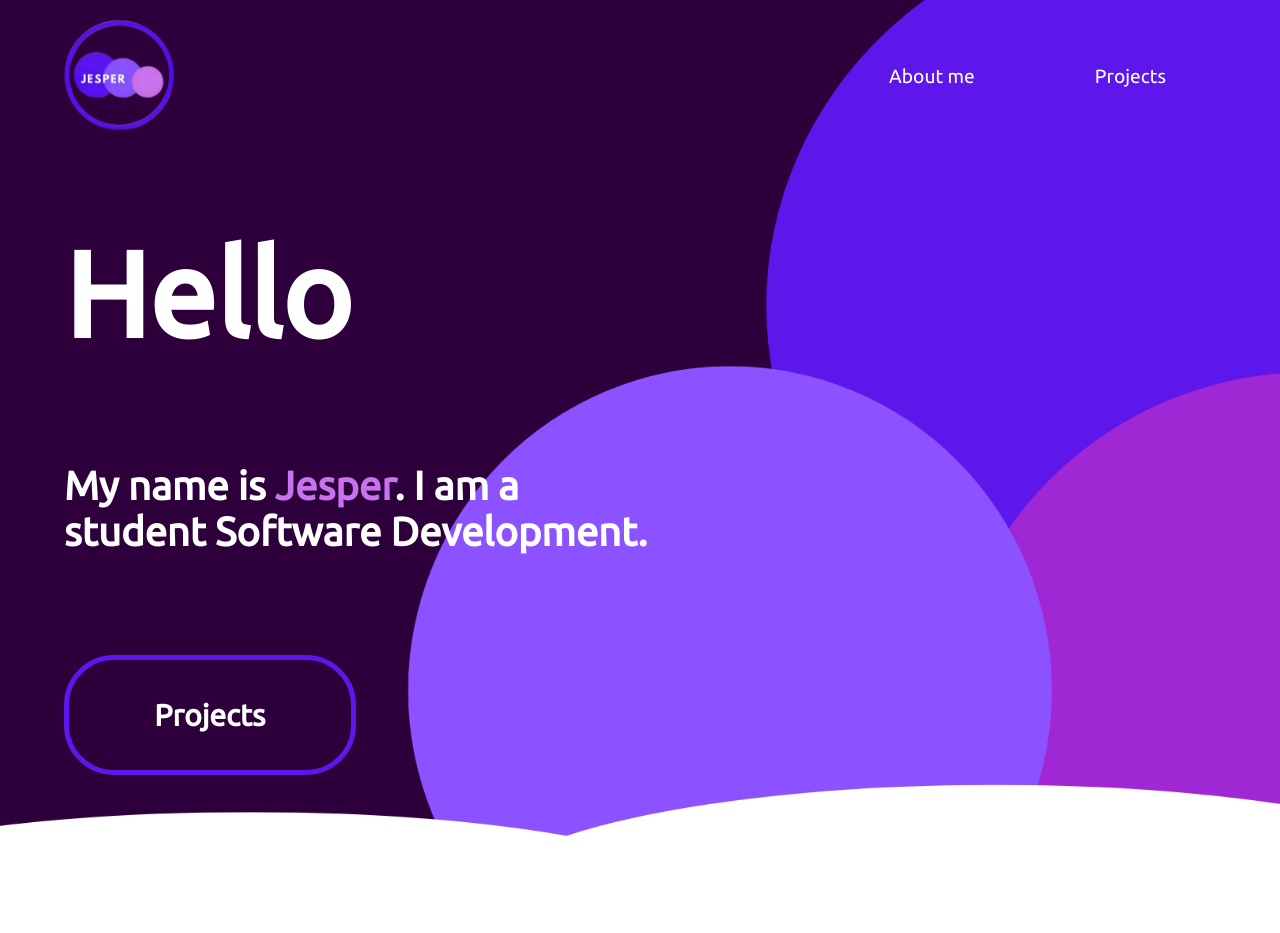
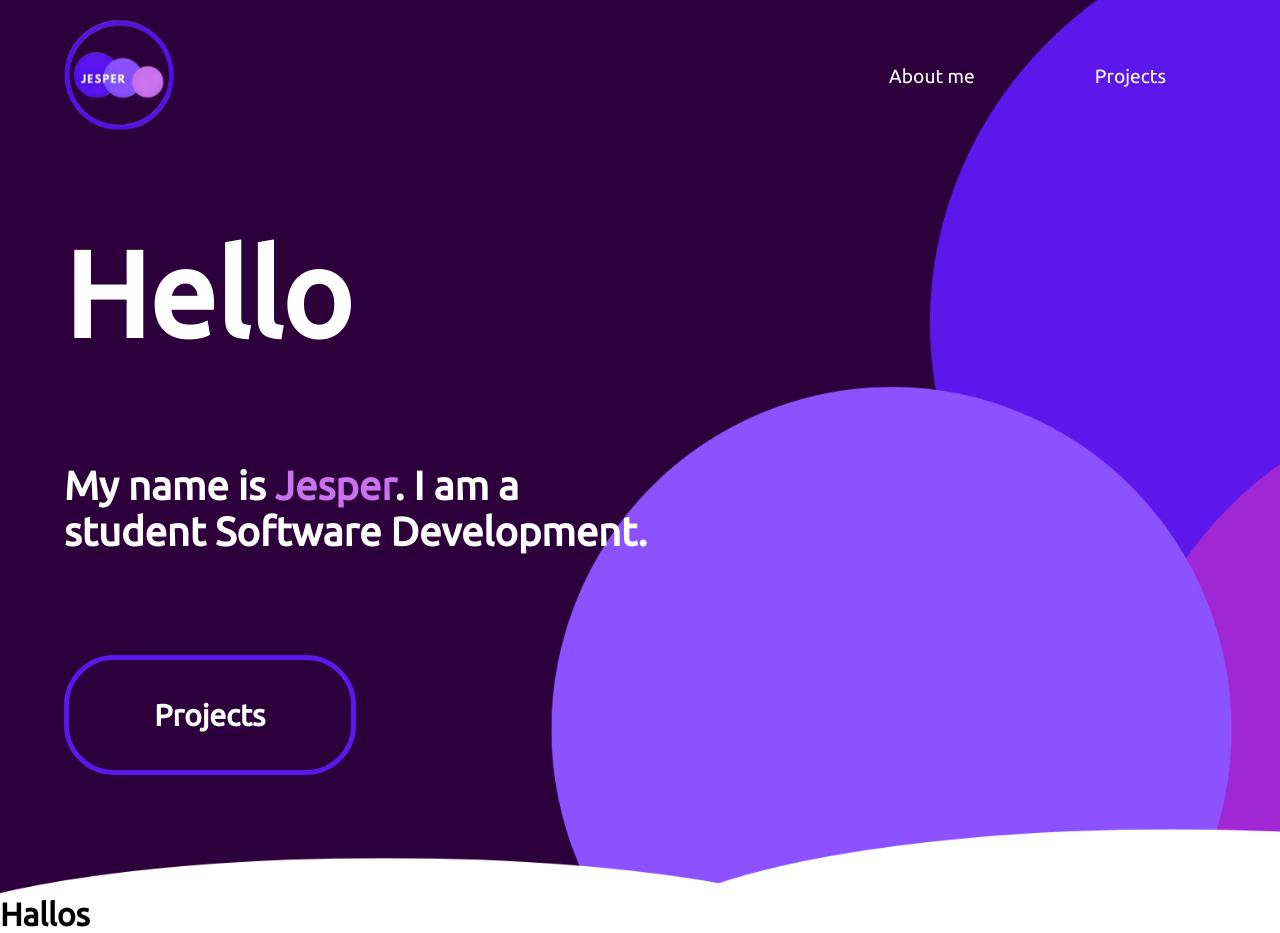
Before and after one commit to JespervanVeen/Portfolio, a React (Create React App) app in the folder portfolio/: page / in a window 1280 px wide. Before the commit the page ends 848 px from the top, so only its background shows below. Built offline with nearby package versions, Linux system fonts and the light colour scheme.

Commit message:
push thuis pc

```diff
--- a/portfolio/src/App.js
+++ b/portfolio/src/App.js
@@ -1,11 +1,15 @@
 import Nav from './components/Nav'
 import Main from './components/Main'
+import Projects from './components/Projects';
 
 function App() {
   return (
     <div className="App">
-      <Nav />
-      <Main />
+      <div className="top">
+        <Nav />
+        <Main />
+      </div>
+      <Projects />
     </div>
   );
 }
--- /dev/null
+++ b/portfolio/src/components/Projects.js
@@ -0,0 +1,9 @@
+const Projects = () => {
+    return (
+        <div className="projects-content">
+            <h1>Hallos</h1>
+        </div>
+    );
+}
+
+export default Projects;
--- a/portfolio/src/index.css
+++ b/portfolio/src/index.css
@@ -6,12 +6,12 @@
     padding: 0;
 }
 
-.App{
+.top{
     background-image: url("./img/bg-portfolio.png");
     background-size: cover;
     background-repeat: no-repeat;
-    background-position: bottom;
     scroll-behavior: smooth;
+    height: 112vh;
 }
 
 /* Nav-Bar */
```
